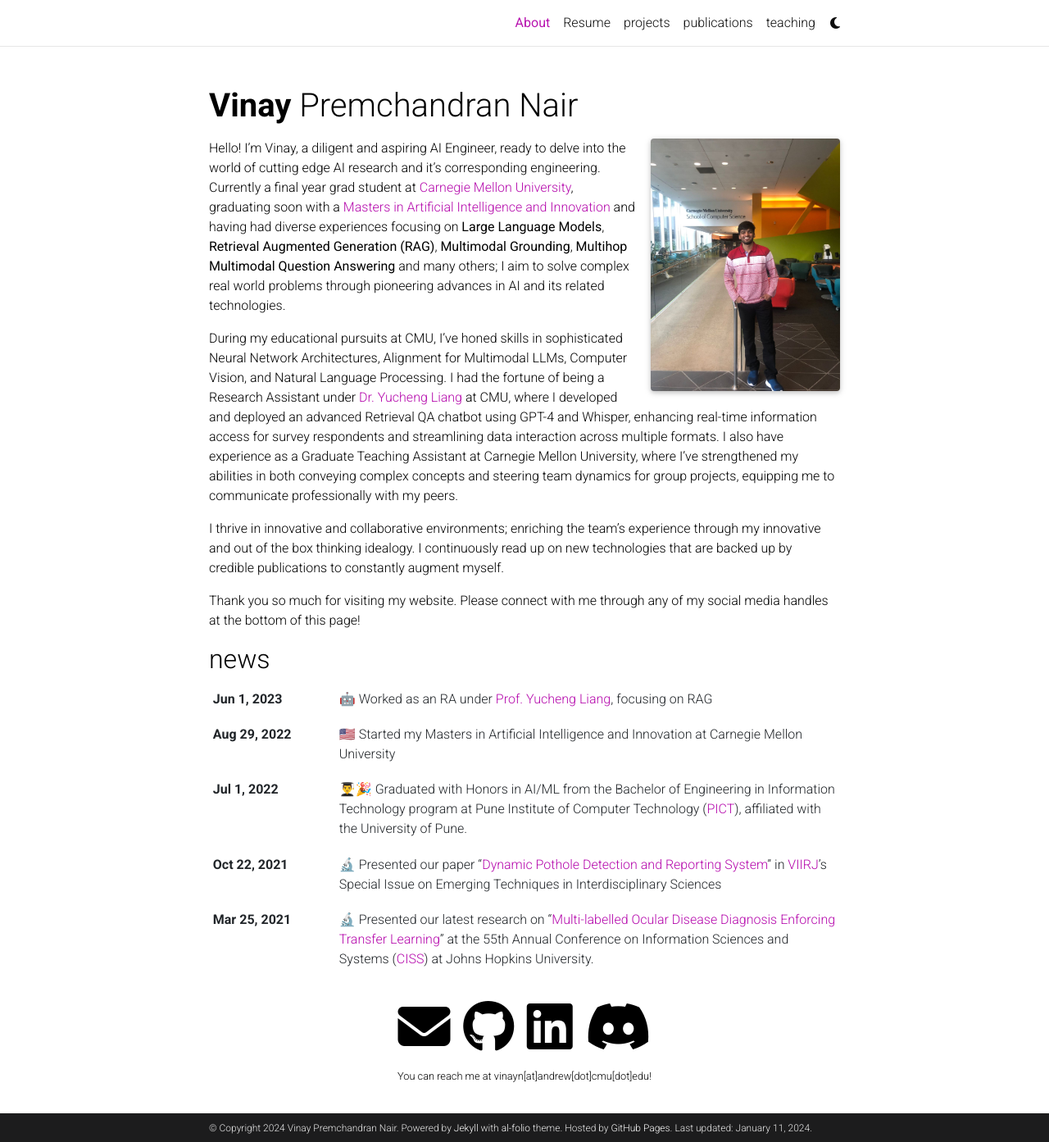
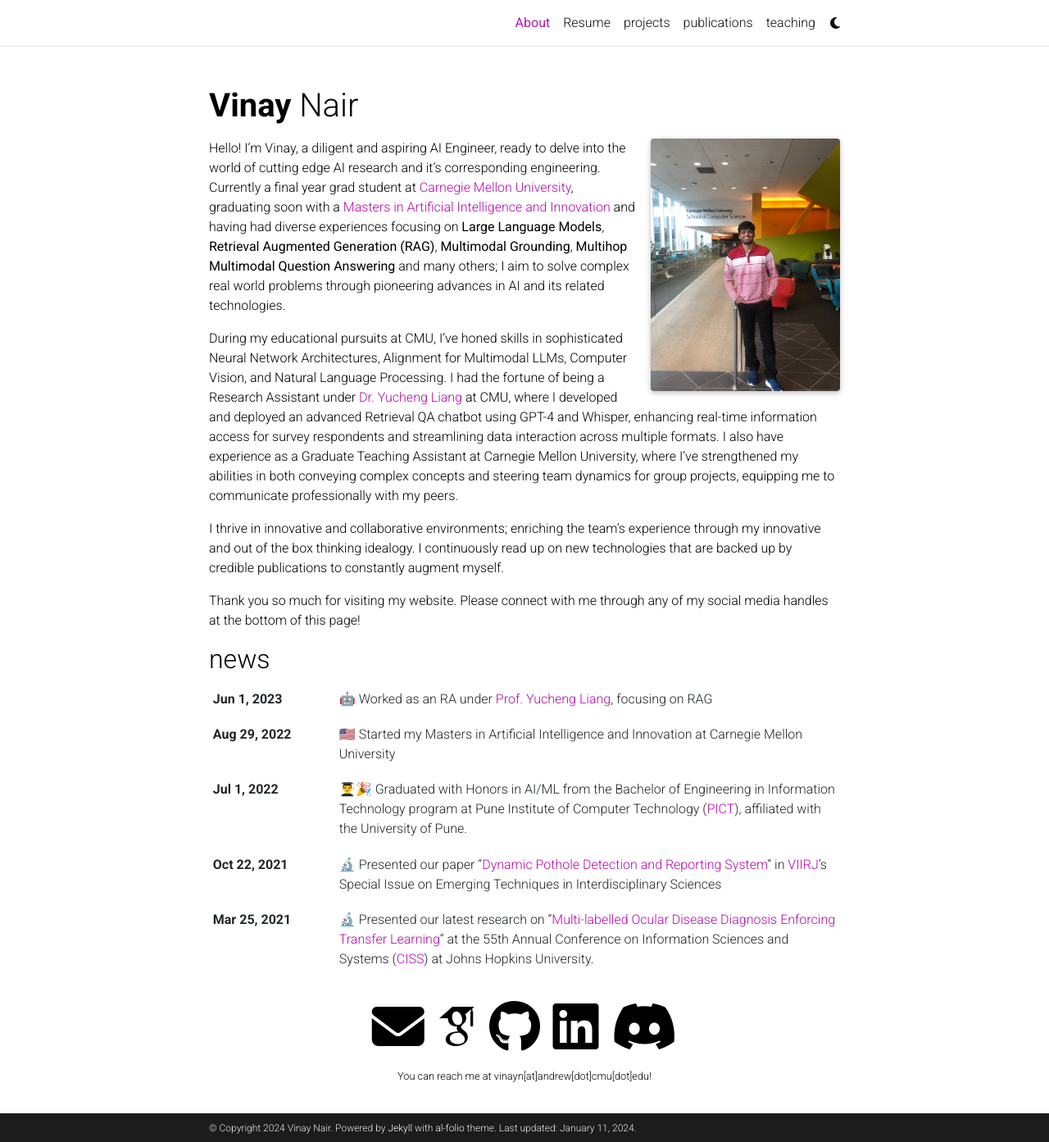
Before and after one commit to vinwizardtoo/vinwizardtoo.github.io, a Jekyll site: the page built from _pages/about.md, in a window 1280 px wide and 1393 px high. Shown: the whole window at 82% size. Built offline with Jekyll 4.4.1, drawn with Linux system fonts in a browser that asks for light colours; full-size pictures stand in for the smaller copies a plugin makes; some web fonts are replaced; comment, search, counter and statistics services are not loaded; a style sheet for code colours, icons or effects is not loaded.

Commit message:
GScholar Updated

```diff
--- a/_config.yml
+++ b/_config.yml
@@ -4,14 +4,13 @@
 
 title: blank # the website title (if blank, full name will be used instead)
 first_name: Vinay
-middle_name: Premchandran
+# middle_name: Premchandran
 last_name: Nair
 email: vinaynair@cmu.edu
 description: > # the ">" symbol means to ignore newlines until "footer_text:"
   A simple, whitespace theme for academics. Based on [*folio](https://github.com/bogoli/-folio) design.
 footer_text: >
   Powered by <a href="https://jekyllrb.com/" target="_blank">Jekyll</a> with <a href="https://github.com/alshedivat/al-folio">al-folio</a> theme.
-  Hosted by <a href="https://pages.github.com/" target="_blank">GitHub Pages</a>.
 keywords: jekyll, jekyll-theme, academic-website, portfolio-website  # add your own keywords or leave empty
 
 #Photos from <a href="https://unsplash.com" target="_blank">Unsplash</a>.
@@ -74,7 +73,7 @@
 mastodon_username: # your mastodon instance+username in the format instance.tld/@username
 linkedin_username: vinaynair2905
 telegram_username: # your Telegram user name
-scholar_userid: # your Google Scholar ID
+scholar_userid: LMYluzQAAAAJ # your Google Scholar ID
 semanticscholar_id: # your Semantic Scholar ID
 whatsapp_number: # your WhatsApp number (full phone number in international format. Omit any zeroes, brackets, or dashes when adding the phone number in international format.)
 orcid_id: # your ORCID ID
```
